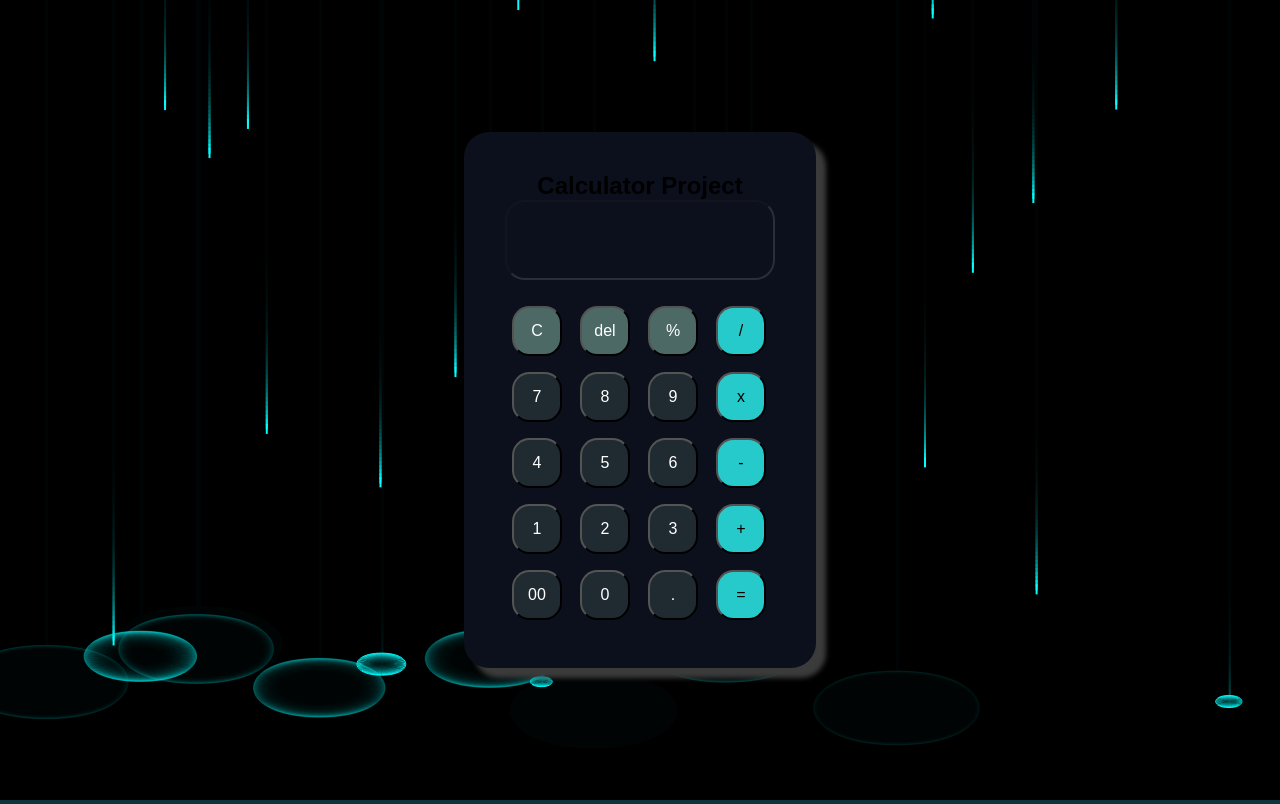
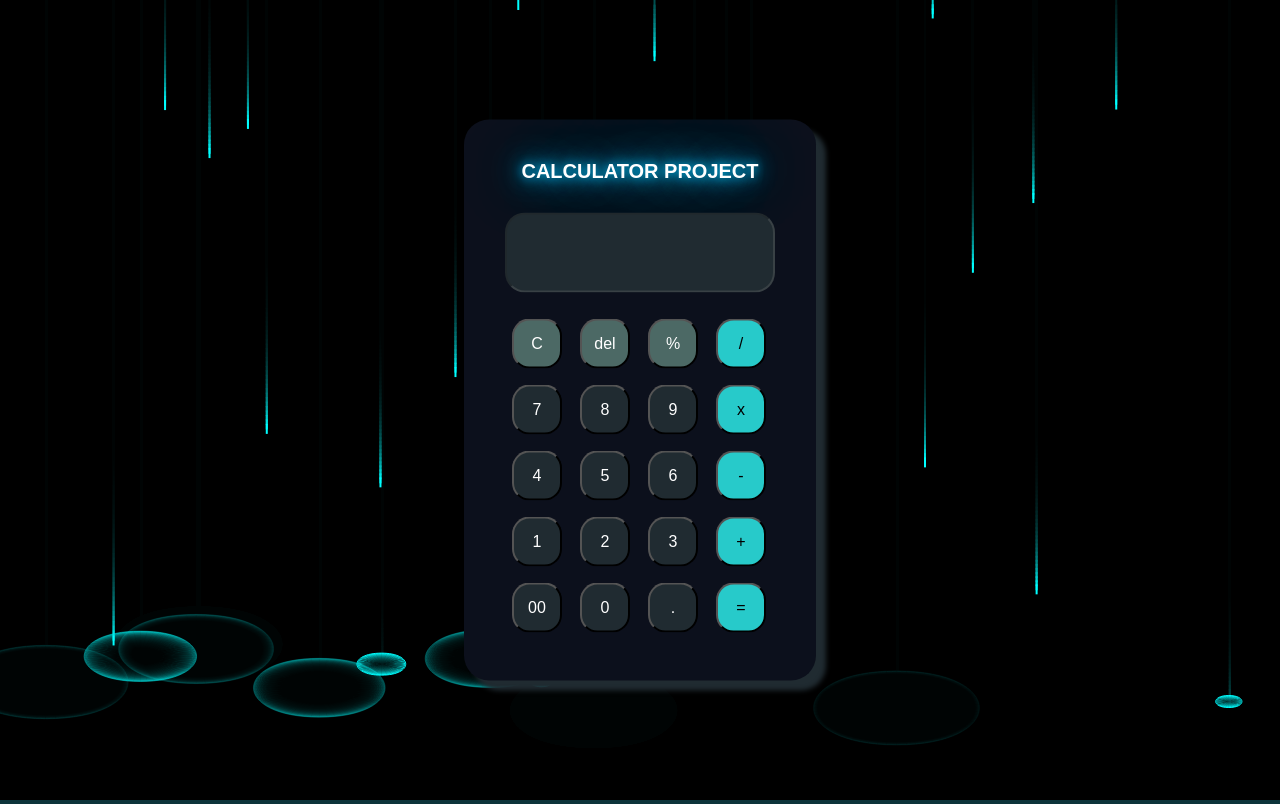
Before and after one commit to MuhammadHabib24/muhammadhabib24.github.io, a plain HTML site: page index.html in a window 1280 px wide. Drawn offline with Linux system fonts and the light colour scheme.

Commit message:
Update style.css

```diff
--- a/style.css
+++ b/style.css
@@ -14,6 +14,28 @@ body {
   overflow: hidden;
 }
 
+h2 {
+  font-size: 20px;
+  color: #0e3742;
+  padding-bottom: 30px;
+  text-transform: uppercase;
+  text-align: center;
+  outline: none;
+  animation: animate 4s linear infinite;
+  border-radius: 20px;
+}
+
+@keyframes animate {
+  0%
+  {
+    color: #0e3742;
+  }
+  18.1%,20.1%,30%,50%,60.1%,65%,80.1%,90%,92.1%,100%{
+    color: #fff;
+    text-shadow: 0 0 10px #03bcf4, 0 0 20px #03bcf4, 0 0 40px #03bcf4, 0 0 80px #03bcf4, 0 0 160px #03bcf4;
+  }
+}
+
 .container {
   overflow: hidden;
   top: 50%;
@@ -24,13 +46,13 @@ body {
   background: #0c101c;
   text-align: center;
   border-radius: 25px;
-  box-shadow: 10px 10px 5px rgb(59, 59, 59);
+  box-shadow: 10px 10px 5px #202b31;
 }
 
 input {
   height: 80px;
   width: 270px;
-  background: #0c101c;
+  background: #202b31;
   color: #fff;
   border-radius: 20px;
   text-align: end;
```
